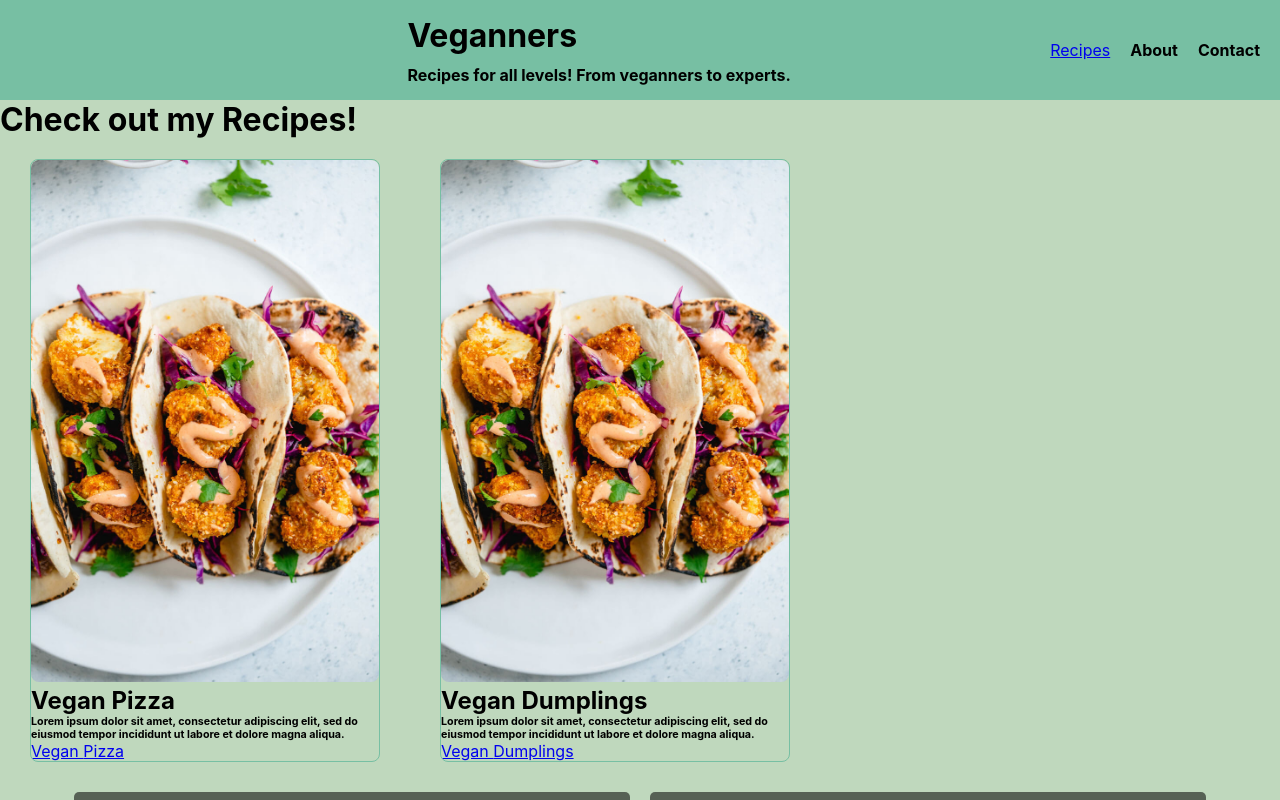
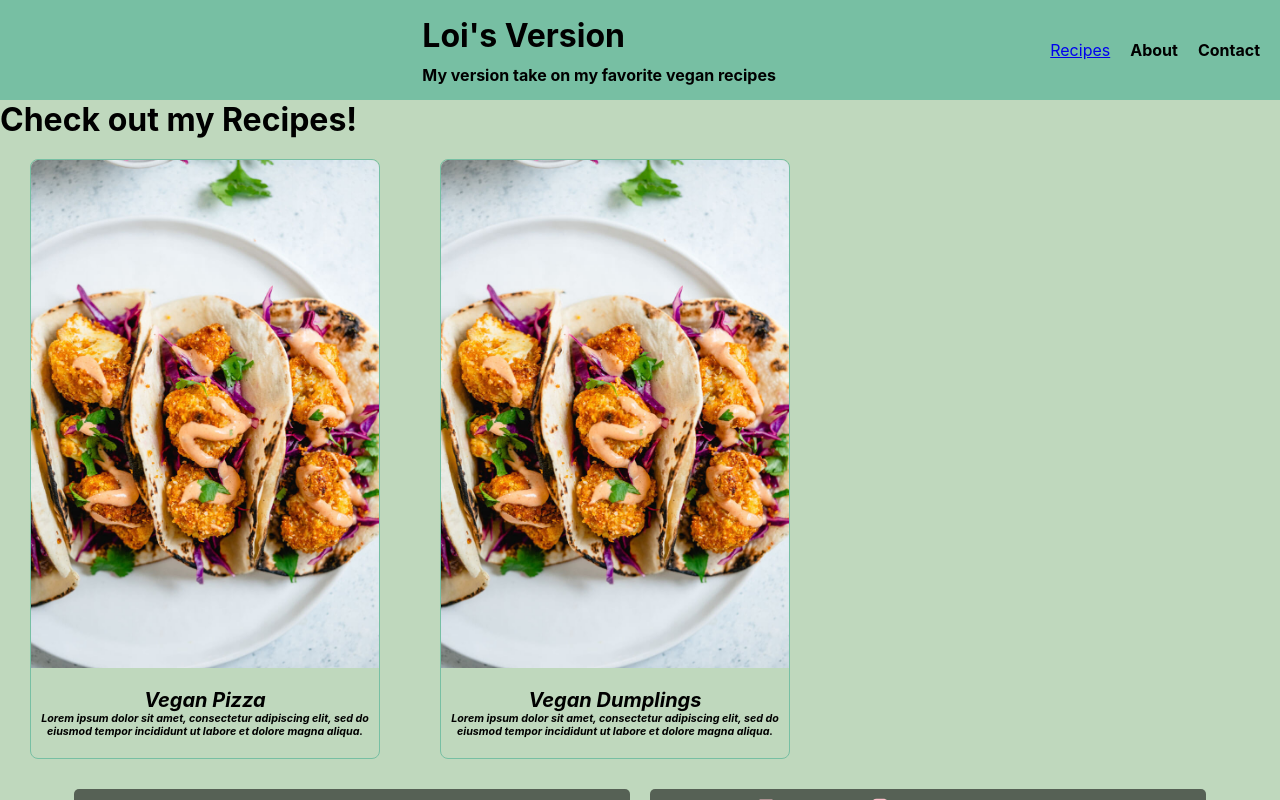
Before and after one commit to amedra13/VeganNoob, a React (Create React App) app: page /recipes in a window 1280 px wide. Built offline with nearby package versions, Linux system fonts and the light colour scheme.

Commit message:
styling the recipe cards

```diff
--- a/src/BrandImage.js
+++ b/src/BrandImage.js
@@ -9,8 +9,8 @@ const BrandImage = () => {
 				<img className="hidden" src={Icon} alt="placeholder" />
 			</div>
 			<div>
-				<h1>Veganners</h1>
-				<h4>Recipes for all levels! From veganners to experts.</h4>
+				<h1>Loi's Version</h1>
+				<h4>My version take on my favorite vegan recipes</h4>
 			</div>
 			<div className="links">
 				<Link to="/recipes">Recipes</Link>
--- a/src/components/recipes/RecipeCard.js
+++ b/src/components/recipes/RecipeCard.js
@@ -10,13 +10,18 @@ const RecipeCard = ({ dish }) => {
 	};
 	return (
 		<div className="recipeCard">
-			<img src={Tacos} alt="" />
-			<h2>{formatTitle(dish)}</h2>
-			<h6>
-				Lorem ipsum dolor sit amet, consectetur adipiscing elit, sed do eiusmod
-				tempor incididunt ut labore et dolore magna aliqua.
-			</h6>
-			<Link to={`/recipes/${dish}`}>{formatTitle(dish)}</Link>
+			<div className="recipeCard__imgContainer">
+				<img src={Tacos} alt="" />
+			</div>
+			<div className="recipeCard__description">
+				<Link to={`/recipes/${dish}`} className="recipeCard__link">
+					{formatTitle(dish)}
+				</Link>
+				<h6>
+					Lorem ipsum dolor sit amet, consectetur adipiscing elit, sed do
+					eiusmod tempor incididunt ut labore et dolore magna aliqua.
+				</h6>
+			</div>
 		</div>
 	);
 };
--- a/src/styles/home.scss
+++ b/src/styles/home.scss
@@ -4,7 +4,6 @@
 	background-position: center; /* Center the image */
 	background-repeat: no-repeat; /* Do not repeat the image */
 	background-size: cover; /* Resize the background image to cover the entire container */
-
 	.header__title {
 		@include center-row;
 		height: 100%;
--- a/src/styles/recipes.scss
+++ b/src/styles/recipes.scss
@@ -12,12 +12,13 @@
 }
 
 .recipeCard {
-	min-height: 600px;
+	height: 600px;
 	width: 350px;
 	border: 1px solid $main-color;
 	border-radius: 8px;
 	margin: 20px 30px;
-	flex-shrink: 0;
+	.recipeCard__imgContainer {
+		height: 85%;
 		overflow: hidden;
 		img {
 			object-fit: contain;
@@ -26,6 +27,23 @@
 			transition: all 200ms ease-in-out;
 			&:hover {
 				transform: scale(1.05);
+			}
+		}
+	}
+	.recipeCard__description {
+		@include center-column;
+		font-style: italic;
+		text-decoration: none;
+		height: 15%;
+		text-align: center;
+		.recipeCard__link {
+			text-decoration: none;
+			color: black;
+			font-weight: bold;
+			font-size: 20px;
+			&:hover {
+				text-decoration: underline;
+			}
 		}
 	}
 }
```
Also changed, not shown: 1 other file (tests, documents, lock files or other folders). Lines whose indentation alone changed are shown as unchanged.
